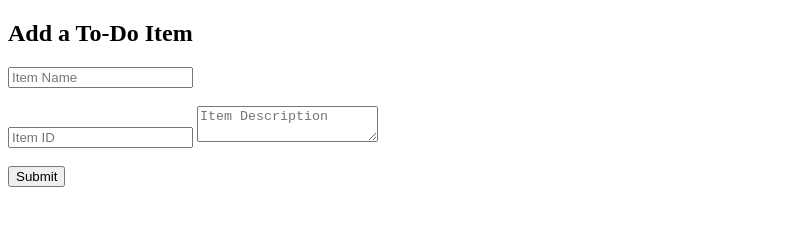
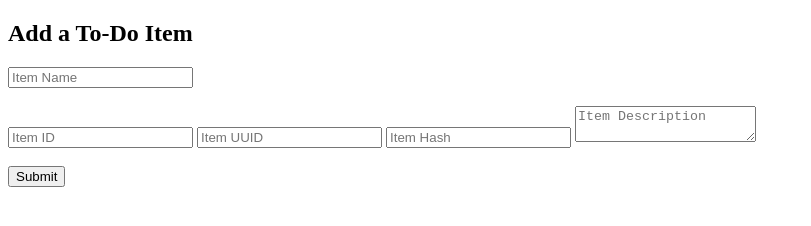
Before and after one commit to sneha054/github_assignment, a plain HTML site: page todo_project/frontend/index.html in a window 1280 px wide. Shown: the whole page, without its empty margins (0-811 px from the left). Drawn offline with Linux system fonts and the light colour scheme.

```diff
--- a/todo_project/frontend/index.html
+++ b/todo_project/frontend/index.html
@@ -10,6 +10,8 @@
   <form action="http://localhost:5000/submittodoitem" method="POST">
     <input type="text" name="itemName" placeholder="Item Name" required><br><br>
     <input type="text" name="itemId" placeholder="Item ID">
+    <input type="text" name="itemUUID" placeholder="Item UUID">
+    <input type="text" name="itemHash" placeholder="Item Hash">
     <textarea name="itemDescription" placeholder="Item Description" required></textarea><br><br>
     <button type="submit">Submit</button>
   </form>
```
